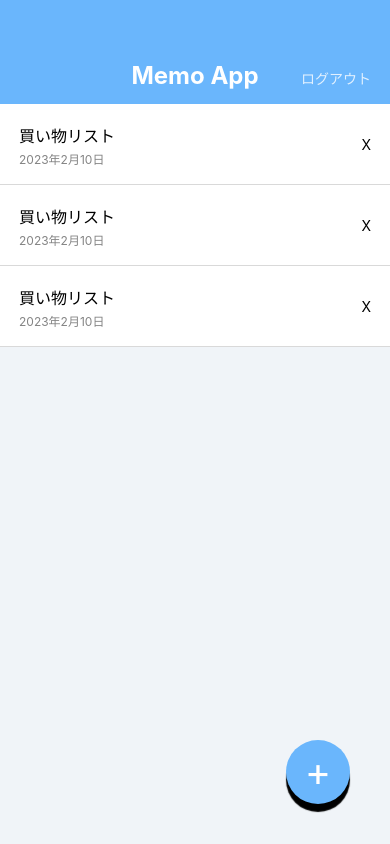
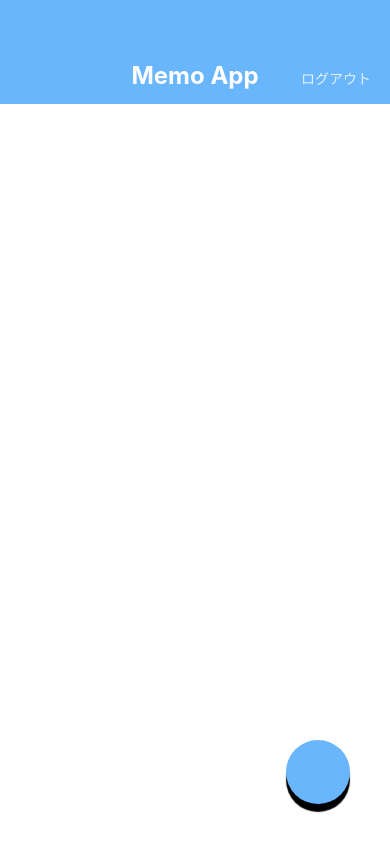
Before and after one commit to tktknty/MemoApp, a React Native app: screen / in a window 390 px wide. Built offline with nearby package versions, Linux system fonts and the light colour scheme.

Commit message:
add: test1

```diff
--- a/App.tsx
+++ b/App.tsx
@@ -1,22 +1,8 @@
 import React from 'react';
-import { StyleSheet, View } from 'react-native';
-import { AppBar } from './src/components/AppBar';
-import { CircleButton } from './src/components/CircleButton';
-import { MemoList } from './src/components/MemoList';
+import { MemoCreateScreen } from './src/screens/MemoCreateScreen';
 
 export default function App() {
   return (
-    <View style={styles.container}>
-      <AppBar />
-      <MemoList />
-      <CircleButton>+</CircleButton>
-    </View>
+    <MemoCreateScreen />
   );
 }
-
-const styles = StyleSheet.create({
-  container: {
-    flex: 1,
-    backgroundColor: '#F0F4F8',
-  },
-});
```
